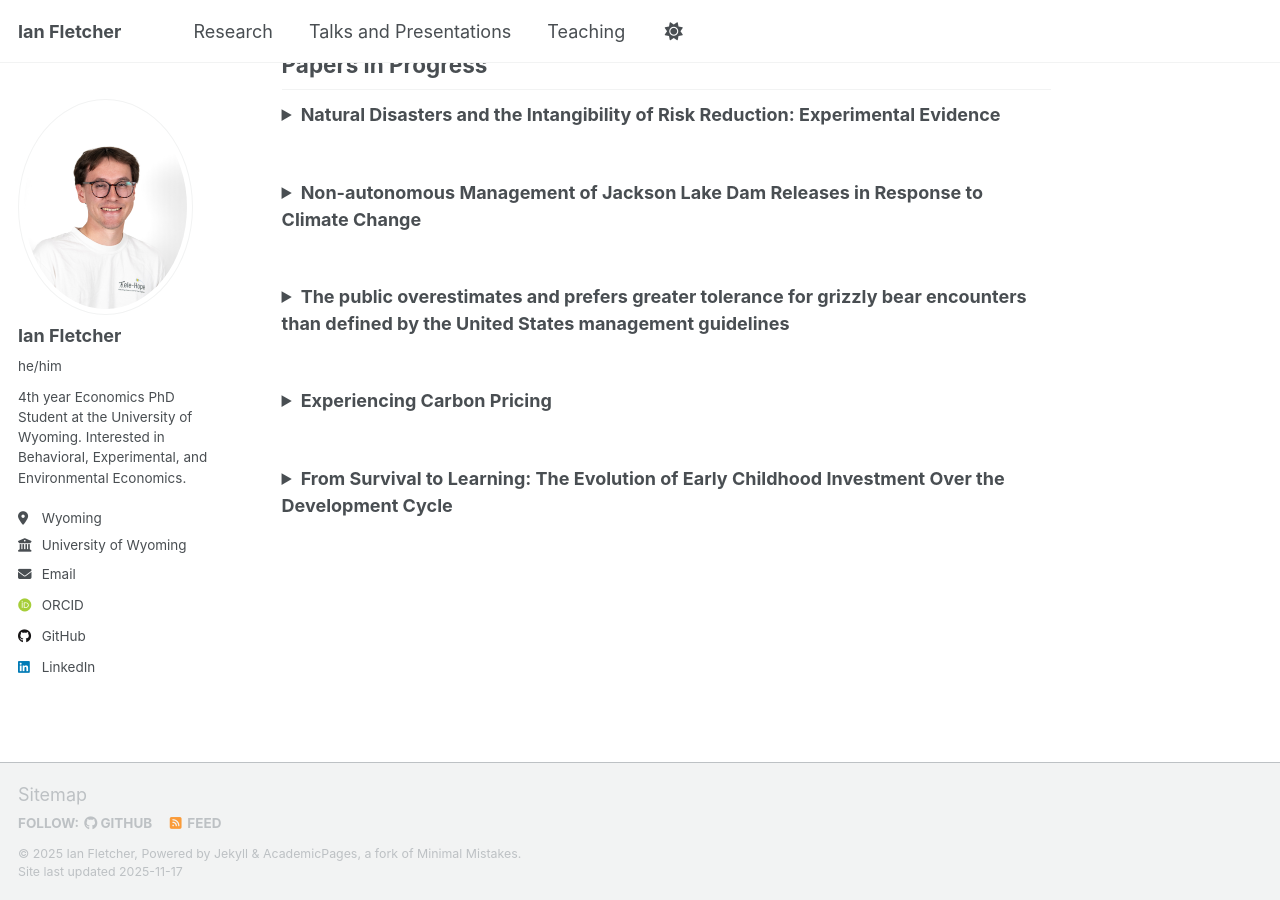
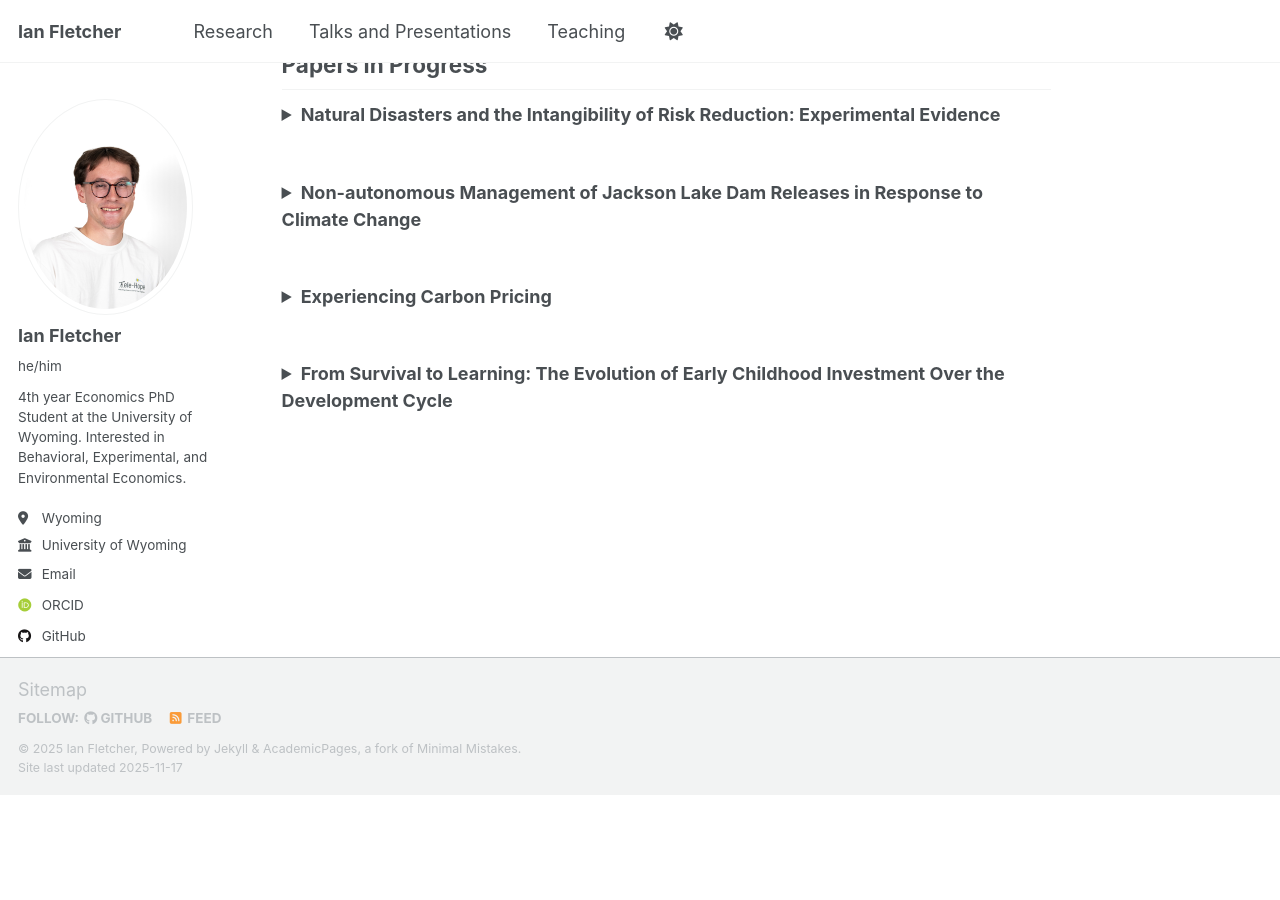
Before and after one commit to fletcherian/fletcherian.github.io, a Jekyll site: the page built from _pages/about.md, in a window 1280 px wide and 900 px high, scrolled down 1468 px. Built offline with Jekyll 4.4.1, drawn with Linux system fonts in a browser that asks for light colours; some web fonts are replaced; a script that is not in the unit is left out; after the commit the page ends 2263 px from its top, so only the background shows below that.

Commit message:
Update about.md

```diff
--- a/_pages/about.md
+++ b/_pages/about.md
@@ -57,16 +57,6 @@ You can download my CV here: [Download CV (PDF)](https://fletcherian.github.io/f
 </details>
 <br>
 <details>
-  <summary><strong>The public overestimates and prefers greater tolerance for grizzly bear encounters than defined by the United States management guidelines</strong></summary>
-  <p>
-  People are more tolerant of grizzly encounters than management rules, all, with significant local and regional variation. We use survey data and predictive mapping to document these misalignments between public preferences and federal risk standards.
-  </p>
-  <p>
-    See more <a href="https://fletcherian.github.io/publication/bears" target="_blank" rel="noopener">here</a>.
-  </p>
-</details>
-<br>
-<details>
   <summary><strong>Experiencing Carbon Pricing</strong></summary>
   <p>
   Experience with Washington’s cap-and-invest program transformed initial opposition to carbon pricing into broader support for the policy. Voter data and survey evidence show that firsthand experience, rather than ideology, drove this shift—boosting approval specifically for the policy voters lived under.
```
